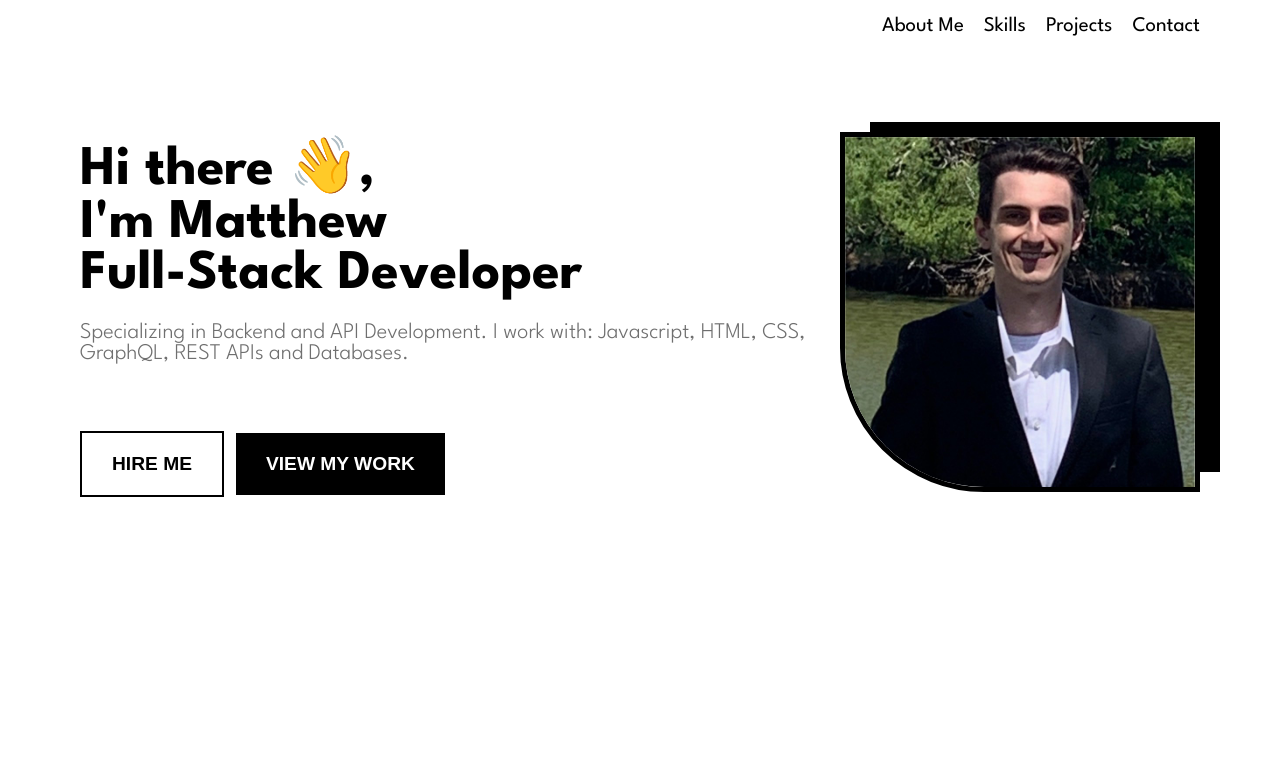
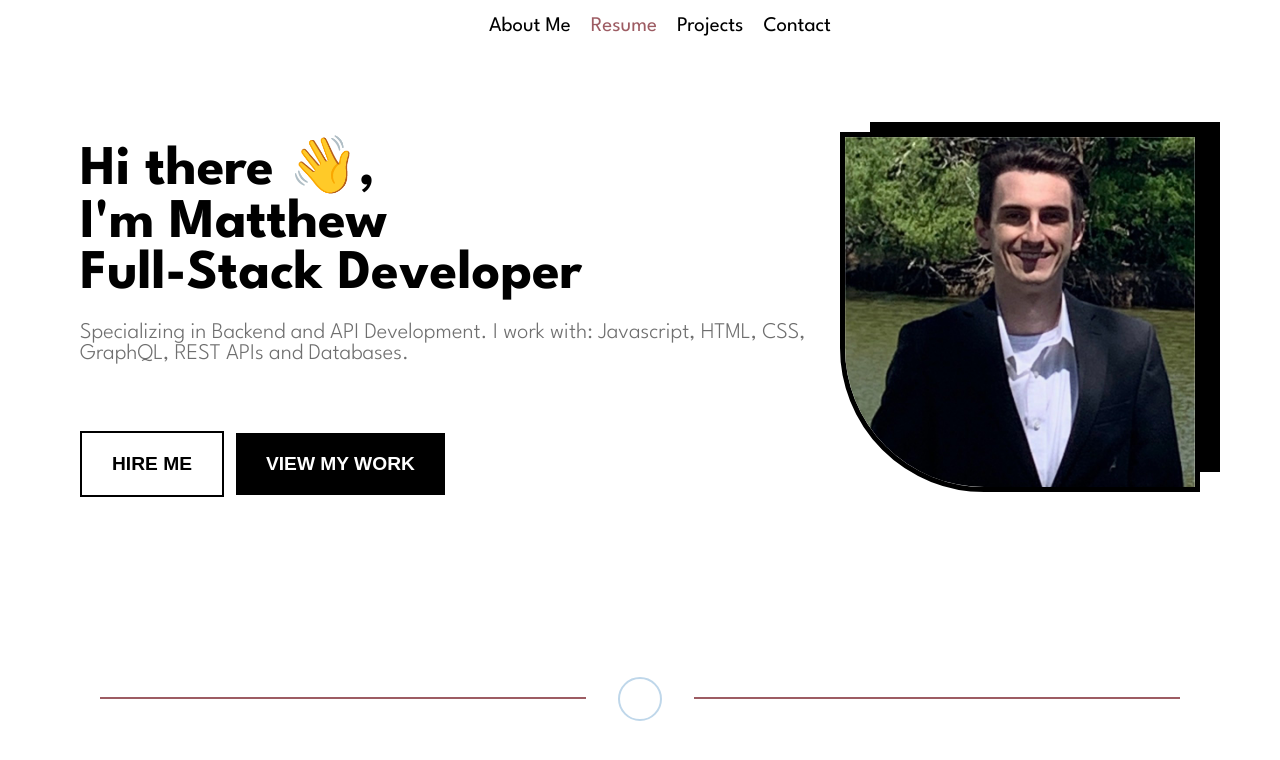
Before and after one commit to mberti13/mberti-portfolio, a React (Create React App) app: page / in a window 1280 px wide. Shown: the top 760 px of the page. Built offline with nearby package versions, Linux system fonts and the light colour scheme.

Commit message:
added divider lines

```diff
--- a/src/App.jsx
+++ b/src/App.jsx
@@ -10,6 +10,11 @@ const App = () => {
         <div>
             <Nav />
             <Header />
+            <div className="container">
+                <div className="lines">
+                    <div className="circle"></div>
+                </div>
+            </div>
         </div>
     )
 }
--- a/src/components/Header.jsx
+++ b/src/components/Header.jsx
@@ -1,6 +1,5 @@
 import React from "react";
 
-import Wave from "../assets/waving-emoji.png";
 import Headshot from "../assets/linkedin.jpg";
 
 const Header = () => {
--- a/src/components/Nav.jsx
+++ b/src/components/Nav.jsx
@@ -5,7 +5,7 @@ const Nav = () => {
     <nav>
         <ul>
             <li>About Me</li>
-            <li>Skills</li>
+            <li className='resume-nav'>Resume</li>
             <li>Projects</li>
             <li>Contact</li>
         </ul>
--- a/src/index.css
+++ b/src/index.css
@@ -12,7 +12,7 @@ main{
 
 nav{
     display: flex;
-    justify-content: flex-end;
+    justify-content: center;
     padding: 0 80px;
 }
 nav ul{
@@ -24,6 +24,9 @@ nav ul li{
     font-size: 1.3rem;
     font-family: 'League Spartan', sans-serif;
     font-weight: 400;
+}
+.resume-nav{
+    color: #9d5c63
 }
 
 .header{
@@ -49,6 +52,8 @@ nav ul li{
 .buttons{
     display: flex;
     gap: 10px;
+    margin-bottom: 10px;
+    justify-content: center;
 }
 .cta{
     font-weight: bold;
@@ -90,8 +95,34 @@ figure{
     border-bottom-left-radius: 40%;
     z-index: -1;
 }
+.container{
+    padding: 100px;
+}
+.lines{
+    width: 100%;
+    height: 45px;
+    position: relative;
+}
+.lines::after, .lines::before{
+    content: '';
+    position: absolute;
+    margin: auto;
+    height: 2px;
+    background: black;
+    width: 40%;
+    top:45%;
+}
+.lines::after{
+    left: 0;
+}
+.lines::before{
+    right: 0;
+}
 
 @media screen and (min-width: 800px){
+    nav{
+        justify-content: center;
+    }
     .header{
         flex-direction: row;
         margin: 80px;
@@ -103,4 +134,43 @@ figure{
         padding: 20px 30px;
         font-size: 1.2rem;
     }
+    .buttons{
+        margin: 0;
+        justify-content: flex-start;
+    }
+    .headshot-img{
+        border: 5px solid black;
+        border-bottom-left-radius: 40%;
+    }
+    .lines{
+        width: 100%;
+        height: 45px;
+        position: relative;
+    }
+    .lines::after, .lines::before{
+        content: '';
+        position: absolute;
+        margin: auto;
+        height: 2px;
+        background: #9d5c63;
+        width: 45%;
+        top:45%;
+    }
+    .lines::after{
+        left: 0;
+    }
+    .lines::before{
+        right: 0;
+    }
+    .circle{
+        height: 40px;
+        width: 40px;
+        border: 2px solid #BFD7EA;
+        left: 0;
+        right: 0;
+        top: 0;
+        bottom: 0;
+        margin: auto;
+        border-radius: 50%;
+    }
 }
```
